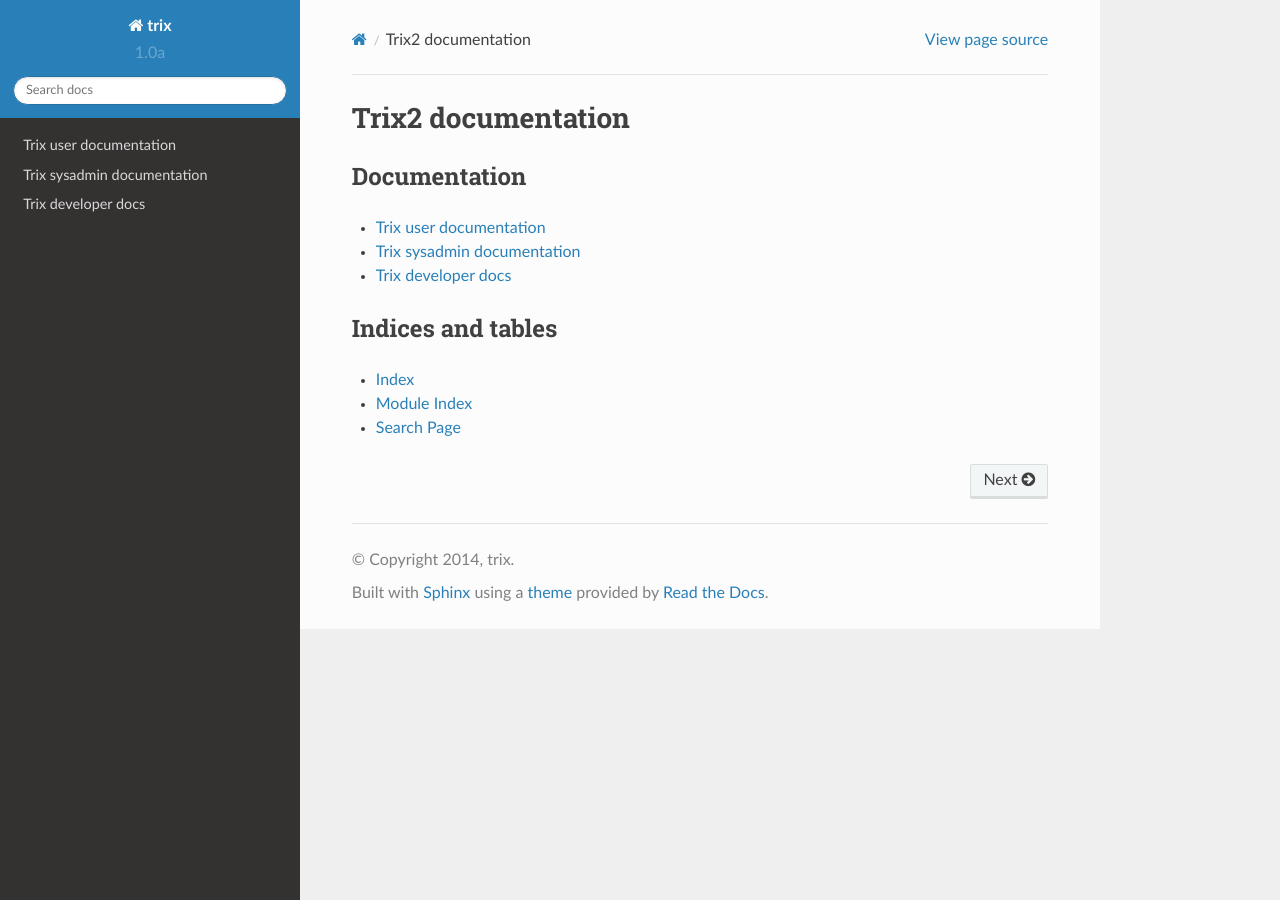
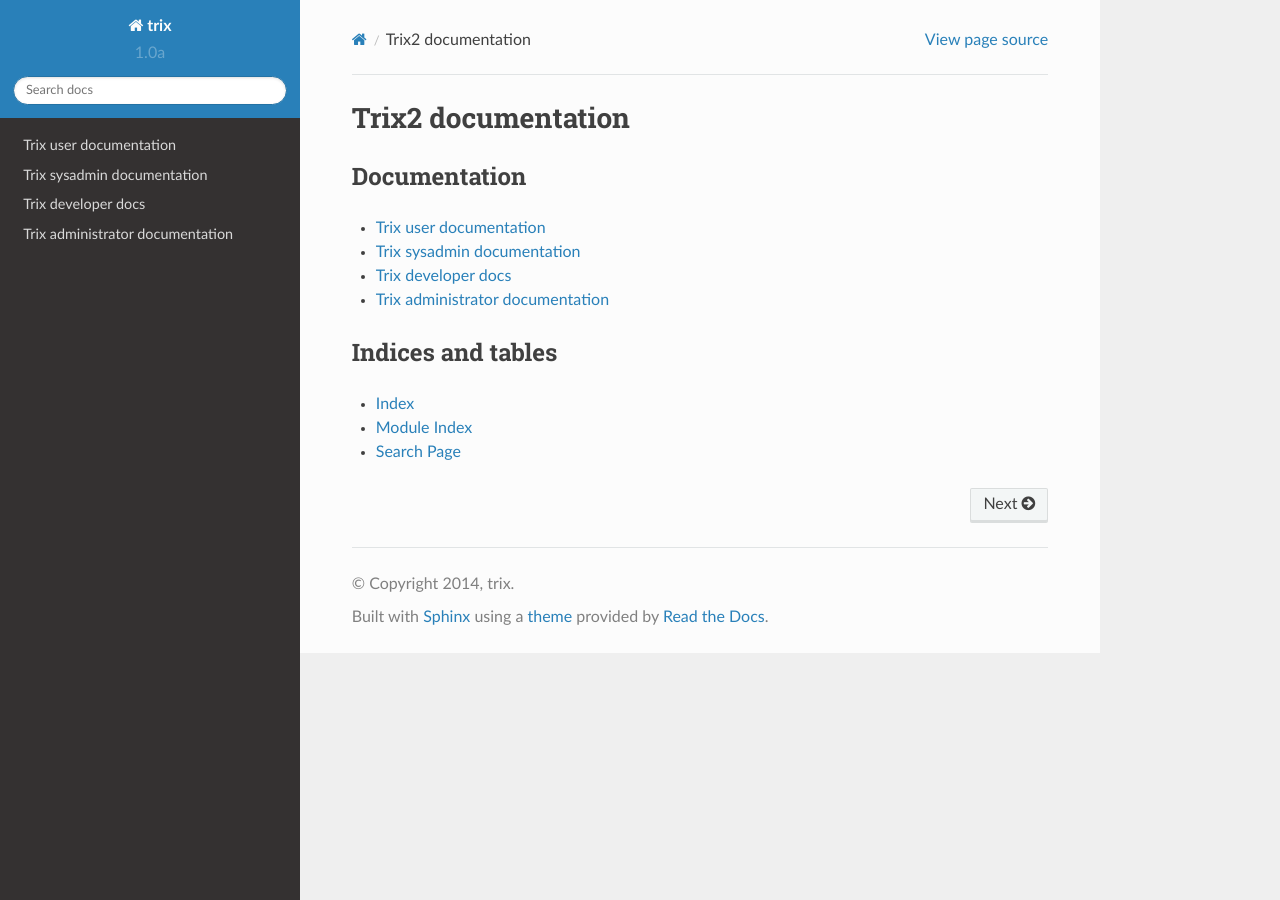
Before and after one commit to devilry/trix2, a Sphinx documentation site: the page built from docs/index.rst, in a window 1280 px wide. Built offline with Sphinx 7.4.7 and the Read the Docs theme 2.0.0, drawn with Linux system fonts in a browser that asks for light colours; pages that are not in the unit, such as notebooks, are missing from menus.

Commit message:
docs: Started on administrator docs

```diff
--- /dev/null
+++ b/docs/administrator/index.rst
@@ -0,0 +1,10 @@
+################################
+Trix administrator documentation
+################################
+
+
+.. toctree::
+   :maxdepth: 2
+
+   gettingstarted
+   add_admin
--- a/docs/index.rst
+++ b/docs/index.rst
@@ -13,6 +13,7 @@
    user/index
    sysadmin/index
    develop/index
+   administrator/index
 
 
 
--- /dev/null
+++ b/docs/student/index.rst
@@ -0,0 +1,8 @@
+##########################
+Trix student documentation
+##########################
+
+.. toctree::
+   :maxdepth: 2
+
+   gettingstarted
```
Also changed, not shown: docs/administrator/add_admin.rst (added, +9 -0 lines), docs/administrator/gettingstarted.rst (added, +8 -0 lines), docs/images/djangoadmin_frontpage.png (added), docs/images/login.png (added), docs/images/select_course.png (added), docs/student/gettingstarted.rst (added).
